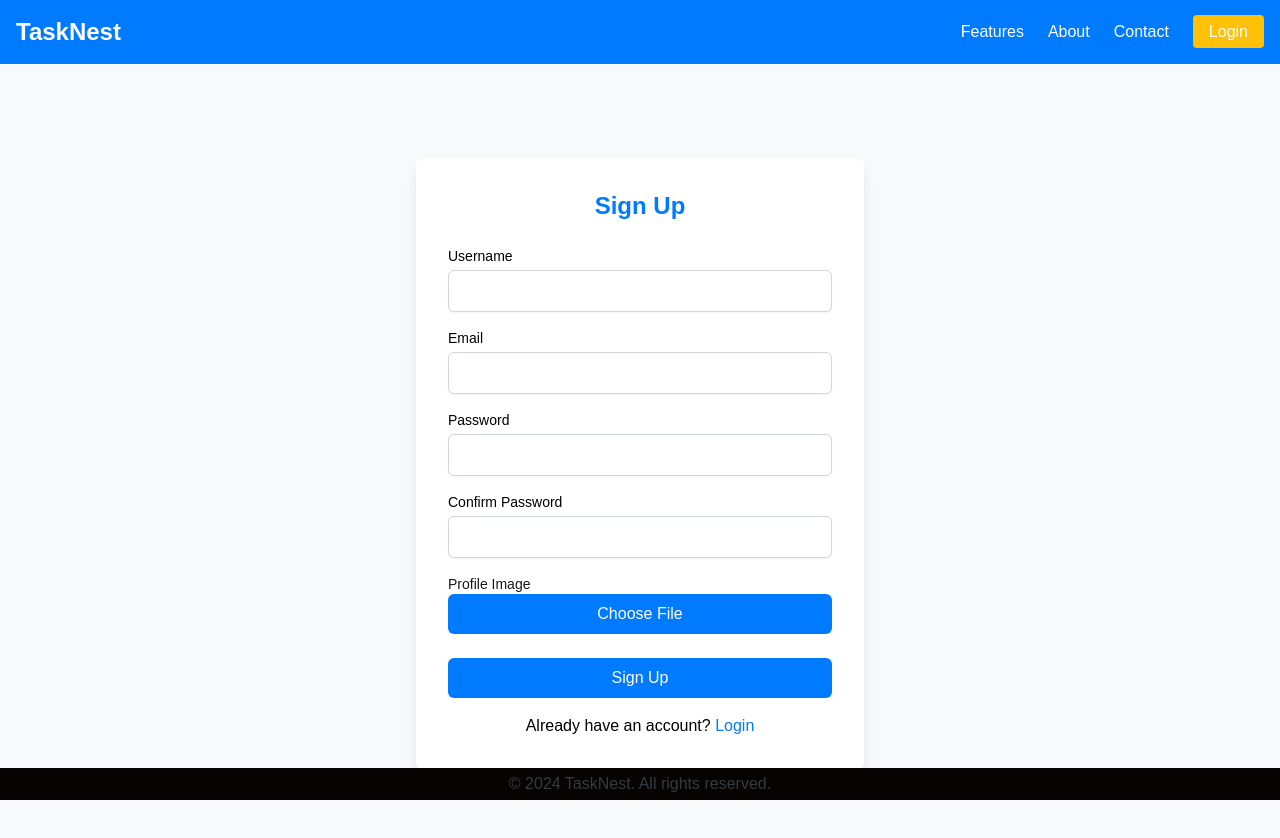
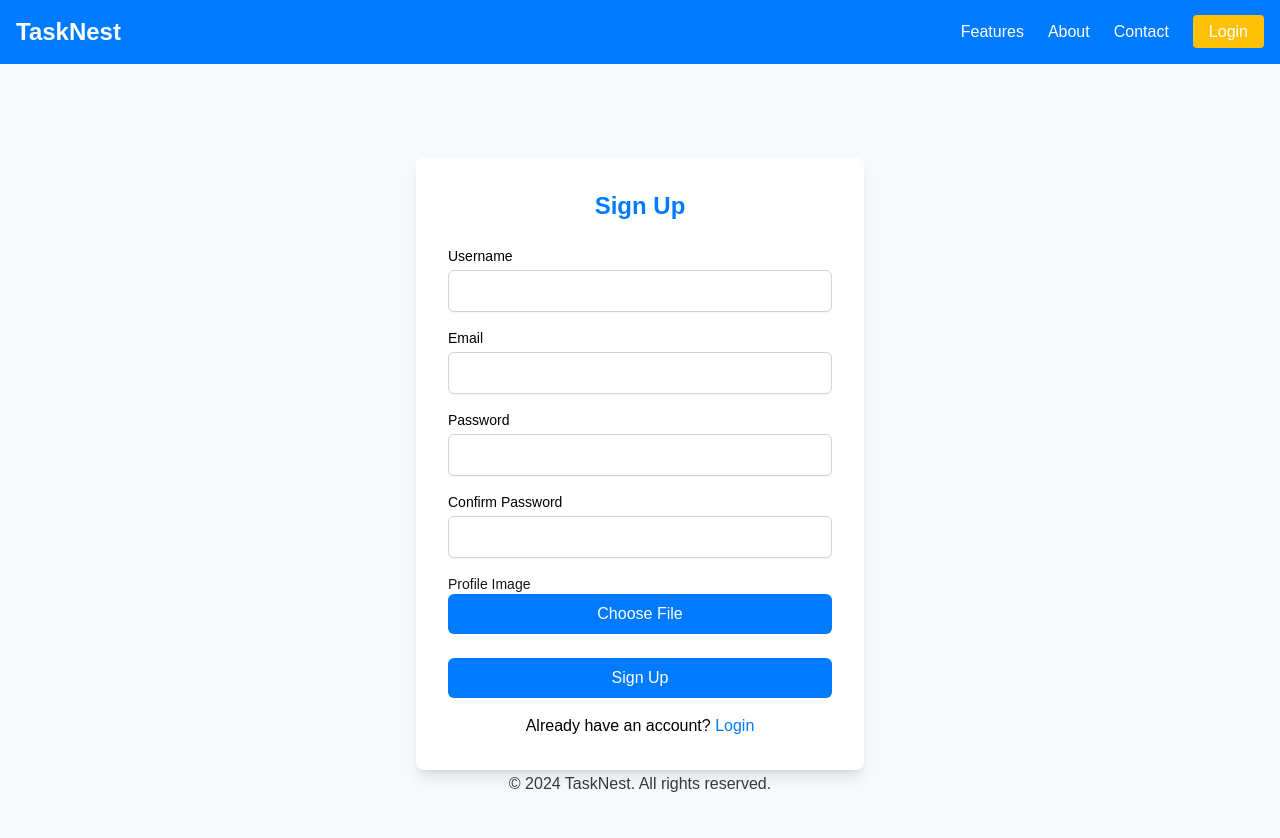
Before and after one commit to Hamza123Hussain/tasknest, a Next.js app: page /signup in a window 1280 px wide. Shown: the top 838 px of the page. Built offline with nearby package versions, Linux system fonts and the light colour scheme.

Commit message:
styled done

```diff
--- a/components/Footer.tsx
+++ b/components/Footer.tsx
@@ -2,7 +2,7 @@ import React from 'react'
 
 const Footer = () => {
   return (
-    <footer className="bg-[#080303] text-[#343A40] p-1  fixed bottom-0 w-full">
+    <footer className="bg-[#01000000] text-[#343A40]  mb-1  fixed bottom-0 w-full">
       <div className="container mx-auto text-center">
         <p>&copy; 2024 TaskNest. All rights reserved.</p>
       </div>
```
